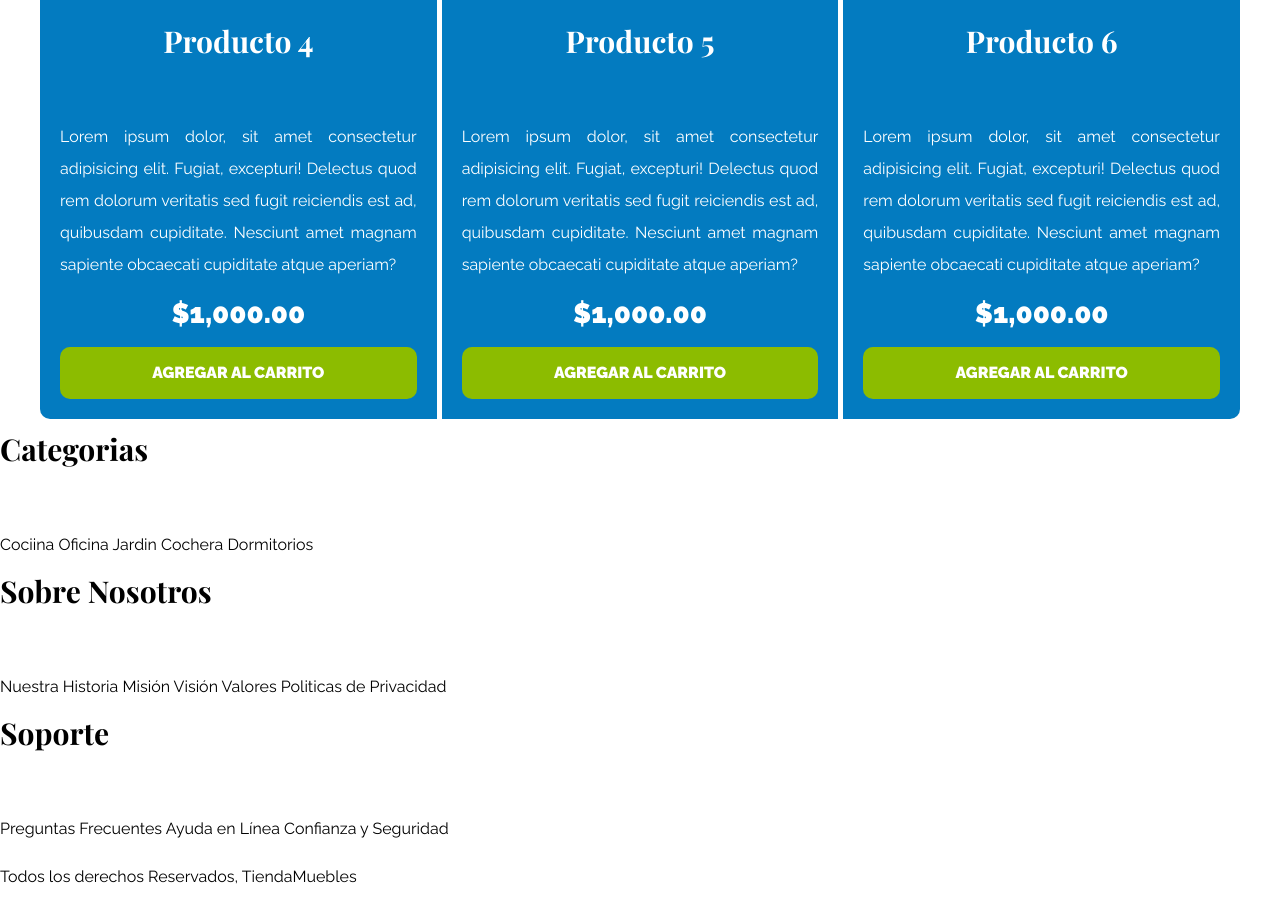
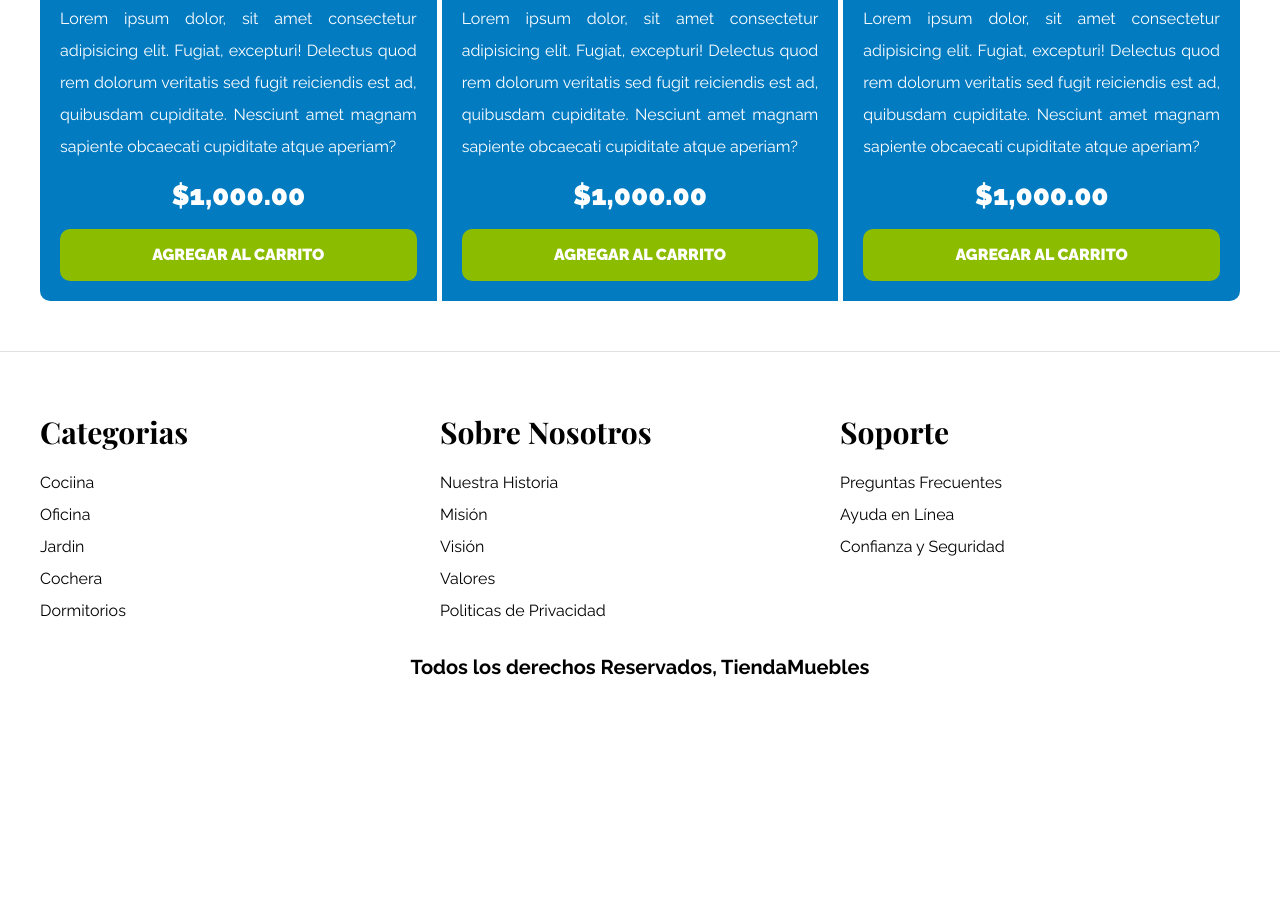
Before and after one commit to salvadorceniceros/flexbox, a plain HTML site: page index.html in a window 1280 px wide. Shown: the part 3717-4626 px from the top of the page. After the commit the page ends 4424 px from the top, so only its background shows below. Drawn offline with nearby package versions, Linux system fonts and the light colour scheme.

Commit message:
Terminando la pagina principal

```diff
--- a/css/style.css
+++ b/css/style.css
@@ -200,10 +200,20 @@ img{
     grid-column-end: 4;
     border-bottom-left-radius: 1rem
 }
+.producto:nth-child(2) img{
+    height: 30rem;
+    width: 100%;
+    object-fit: cover;
+}
 .producto:nth-child(3){
     grid-column-start: 4;
     grid-column-end: 7;
     border-bottom-right-radius: 1rem
+}
+.producto:nth-child(3) img{
+    height: 30rem;
+    width: 100%;
+    object-fit: cover;
 }
 .producto:nth-child(4){
     grid-column-start: 1;
@@ -240,3 +250,28 @@ img{
     font-weight: 900;
     text-align: center;
 }
+
+/* Footer */
+.site-footer{
+    border-top: .1rem solid #e1e1e1;
+    margin-top: 5rem;
+    padding-top: 5rem;
+}
+
+.site-footer h3{
+    margin-bottom: .5rem;
+}
+
+.grid-footer{
+    display: grid;
+    grid-template-columns: repeat(3, 1fr);
+}
+.footer-menu a{
+    display: block;
+}
+
+.copyrigth{
+    text-align: center;
+    font-size: 2rem;
+    font-weight: 700;
+}
--- a/index.html
+++ b/index.html
@@ -215,10 +215,11 @@
       <!-- Fin de Listado de Productos -->
     </main>
 
-    <footer>
-      <div>
+    <footer class="site-footer">
+      <div class="grid-footer contenedor">
+        <div class="footer-categorias">
           <h3>Categorias</h3>
-        <nav>
+          <nav class="footer-menu">
             <a href="#">Cociina</a>
             <a href="#">Oficina</a>
             <a href="#">Jardin</a>
@@ -226,9 +227,9 @@
             <a href="#">Dormitorios</a>
           </nav>
         </div>
-      <div>
+        <div class="footer footer-nosotros">
           <h3>Sobre Nosotros</h3>
-        <nav>
+          <nav class="footer-menu">
             <a href="#">Nuestra Historia</a>
             <a href="#">Misión</a>
             <a href="#">Visión</a>
@@ -236,15 +237,16 @@
             <a href="#">Politicas de Privacidad</a>
           </nav>
         </div>
-      <div>
+        <div class="footer footer-soporte">
           <h3>Soporte</h3>
-        <nav>
+          <nav class="footer-menu">
             <a href="#">Preguntas Frecuentes</a>
             <a href="#">Ayuda en Línea</a>
             <a href="#">Confianza y Seguridad</a>
           </nav>
         </div>
-      <p>Todos los derechos Reservados, TiendaMuebles</p>
+      </div>
+      <p class="copyrigth">Todos los derechos Reservados, TiendaMuebles</p>
     </footer>
   </body>
 </html>
```
Lines whose indentation alone changed are shown as unchanged.
